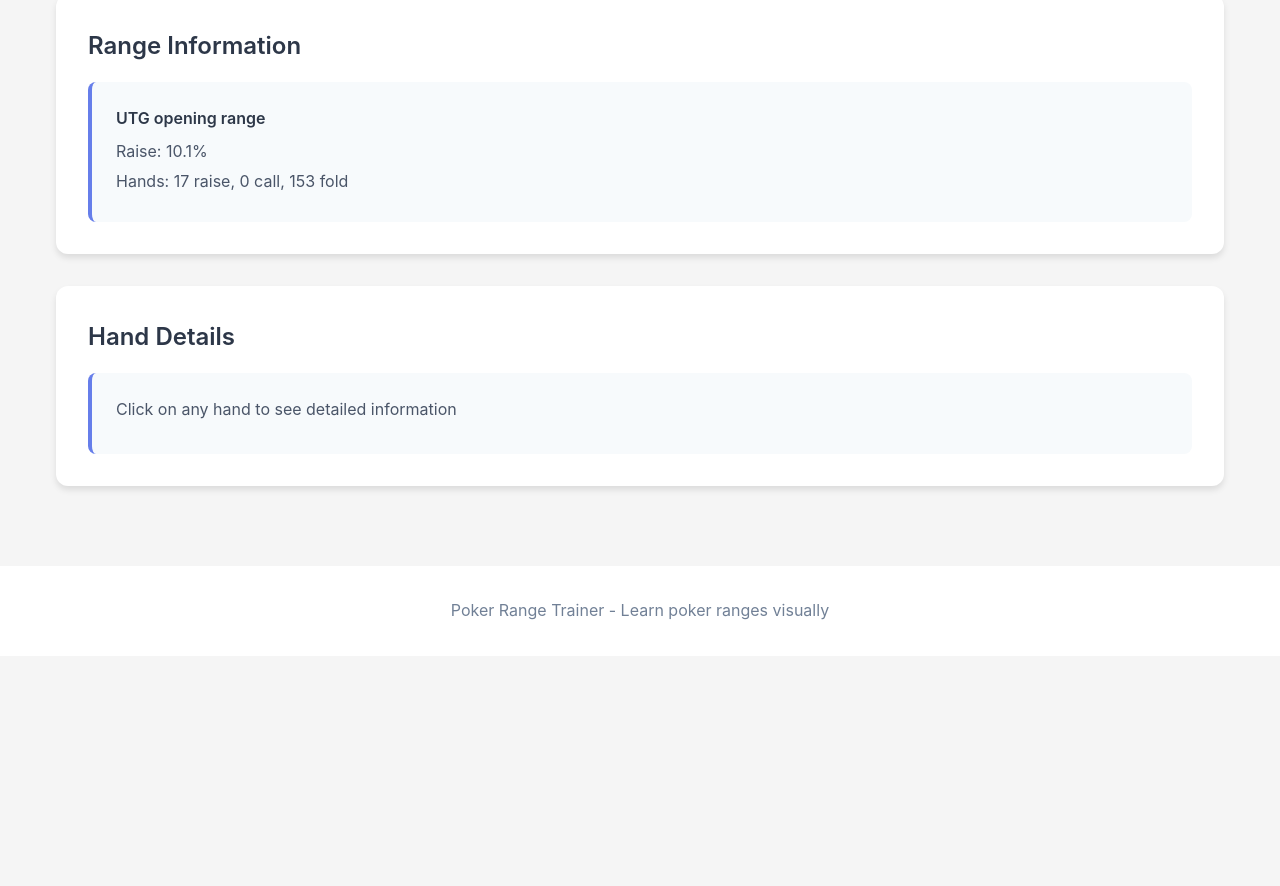
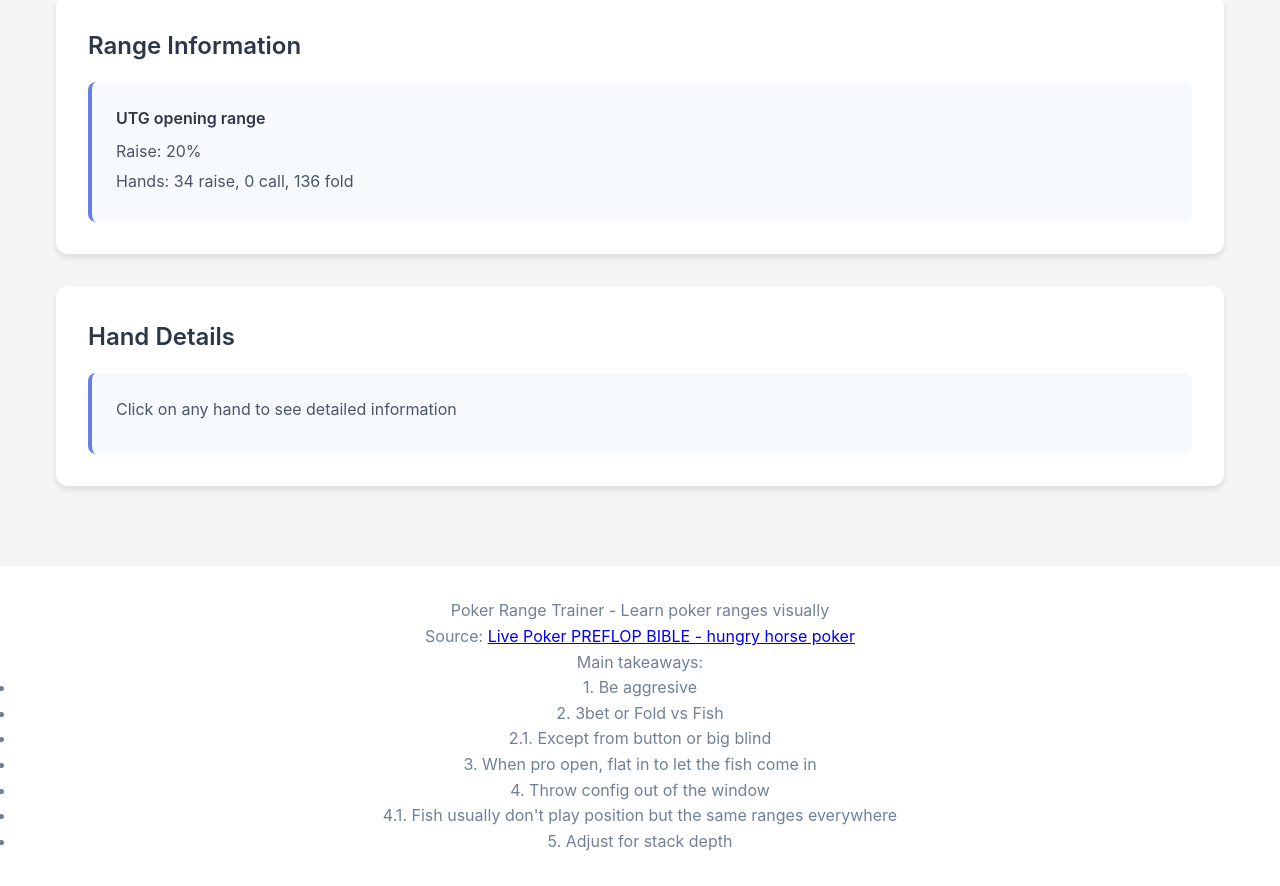
Before and after one commit to AdrienDesola/poker-ranges, a plain HTML site: page index.html in a window 1280 px wide. Shown: the part 1538-2424 px from the top of the page. Before the commit the page ends 2194 px from the top, so only its background shows below. Drawn offline with Linux system fonts and the light colour scheme; no server answers.

Commit message:
Update HTML ranges app with latest changes

```diff
--- a/index.html
+++ b/index.html
@@ -71,6 +71,17 @@
 
     <footer>
         <p>Poker Range Trainer - Learn poker ranges visually</p>
+        <p>Source: <a href="https://www.youtube.com/watch?v=pEewzFHvZgM"> Live Poker PREFLOP BIBLE - hungry horse poker </a></p>
+        <p>Main takeaways:</p>
+        <ul>
+            <li>1. Be aggresive</li>
+            <li>2. 3bet or Fold vs Fish</li>
+            <li>2.1. Except from button or big blind</li>
+            <li>3. When pro open, flat in to let the fish come in</li>
+            <li>4. Throw config out of the window</li>
+            <li>4.1. Fish usually don't play position but the same ranges everywhere</li>
+            <li>5. Adjust for stack depth</li>
+        </ul>
     </footer>
 
     <script src="js/app.js"></script>
--- a/js/app.js
+++ b/js/app.js
@@ -50,7 +50,9 @@ class PokerRangeTrainer {
 
             for (const action of this.actions) {
                 try {
-                    const response = await fetch(`ranges/${position}/${position}_${action}.json`);
+                    // Add cache-busting parameter to prevent browser caching
+                    const timestamp = Date.now();
+                    const response = await fetch(`ranges/${position}/${position}_${action}.json?t=${timestamp}`);
                     if (response.ok) {
                         const rangeData = await response.json();
                         this.availableRanges[position][action] = rangeData;
--- a/ranges/UTG/UTG_open.json
+++ b/ranges/UTG/UTG_open.json
@@ -2,5 +2,5 @@
   "position": "UTG",
   "action": "open",
   "description": "UTG opening range",
-  "raise": 10.1
+  "raise": 20
 }
--- a/ranges/UTG/UTG_vs_limp.json
+++ b/ranges/UTG/UTG_vs_limp.json
@@ -2,6 +2,6 @@
   "position": "UTG",
   "action": "vs_limp",
   "description": "UTG vs limp range",
-  "raise": 15.2,
+  "raise": 5.2,
   "call": 8.5
 }
```
